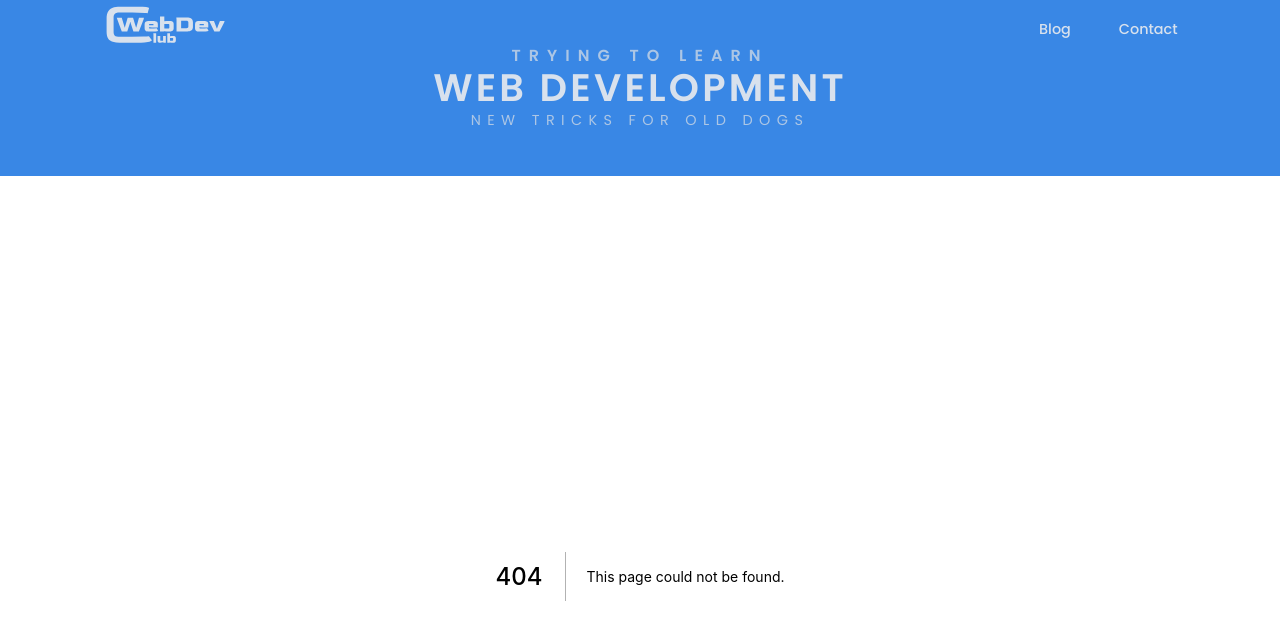
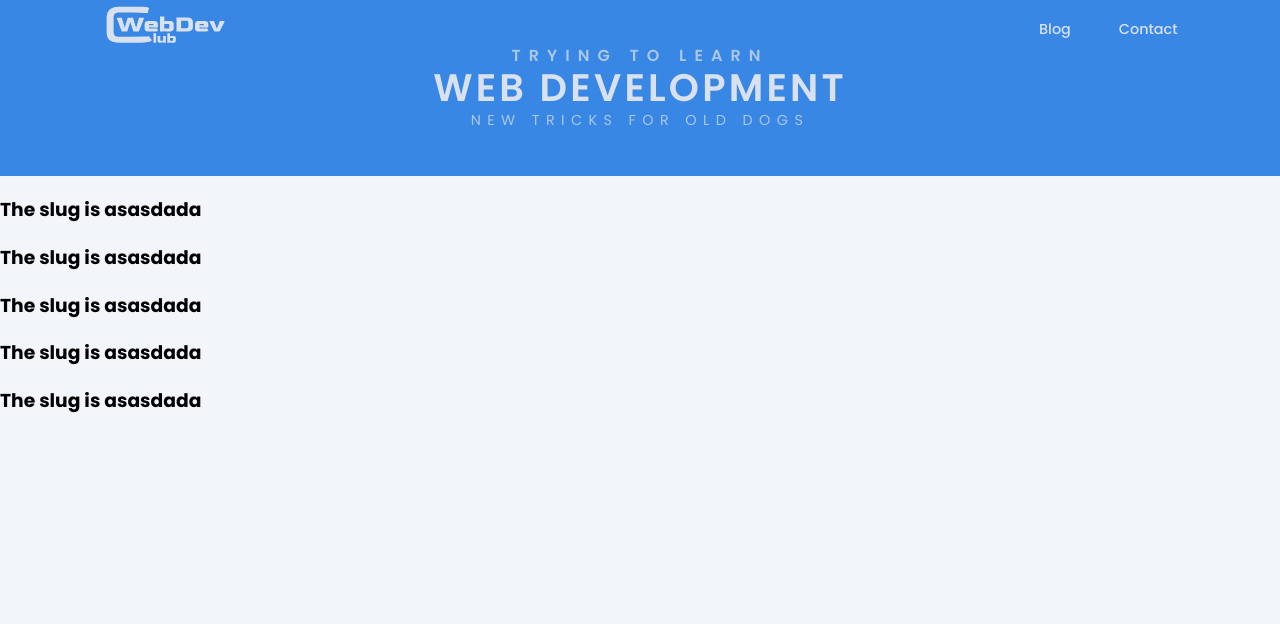
Before and after one commit to pirej/next-graphcms-blog, a Next.js app: page /blog/1 in a window 1280 px wide. Before the commit this address had no page. Shown: the top 624 px of the page. Built offline with nearby package versions, Linux system fonts and the light colour scheme.

Commit message:
slug page.. initial

```diff
--- /dev/null
+++ b/pages/blog/[slug].js
@@ -0,0 +1,19 @@
+function PostDetailPage() {
+  return (
+    <div>
+      <h3>The slug is asasdada</h3>
+      <h3>The slug is asasdada</h3>
+      <h3>The slug is asasdada</h3>
+      <h3>The slug is asasdada</h3>
+      <h3>The slug is asasdada</h3>
+    </div>
+  );
+}
+
+export function getStaticPaths() {
+  return {
+    fallback: false,
+  };
+}
+
+export default PostDetailPage;
```
Also changed, not shown: components/PostCard.js (+3 -7 lines).
